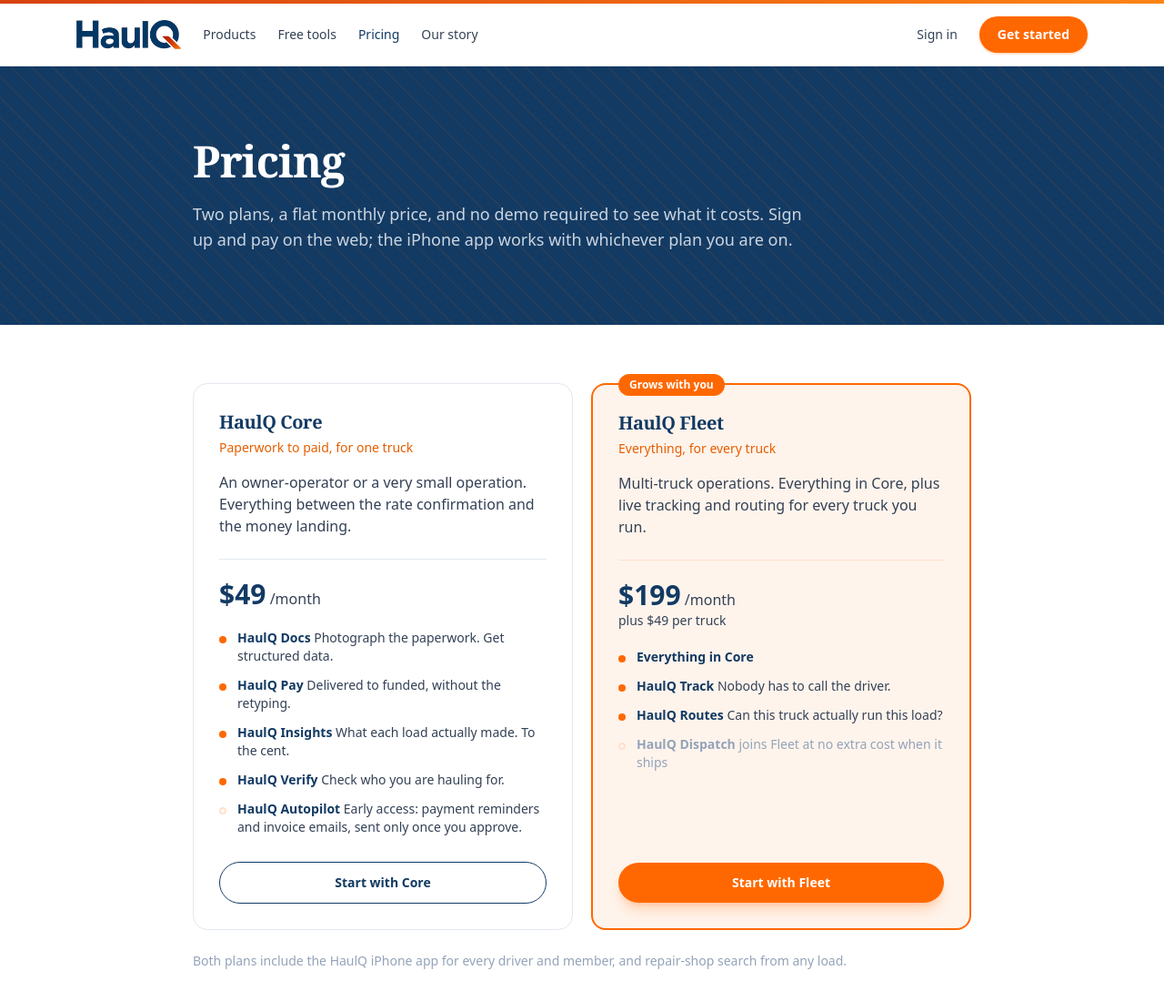
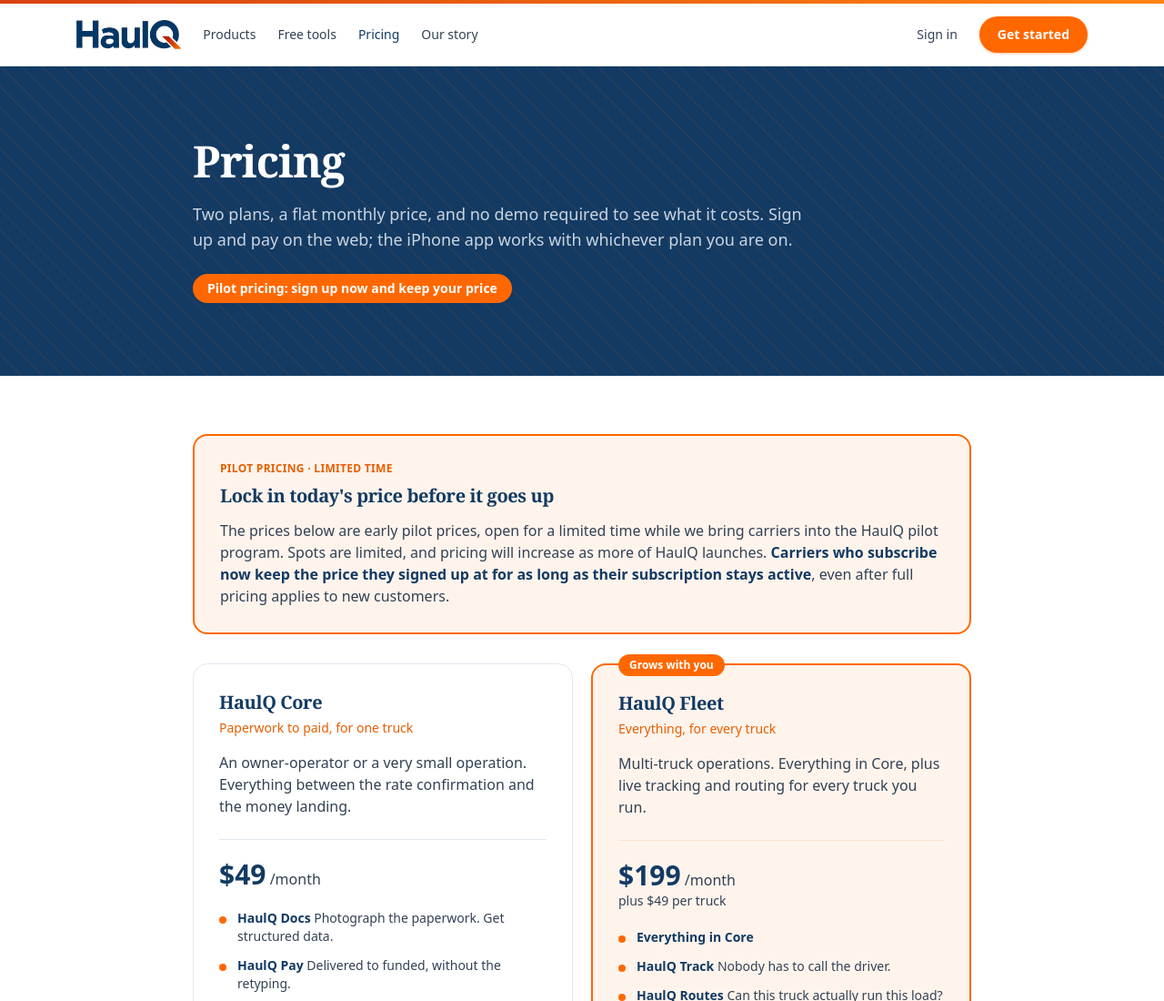
Before and after one commit to haulq-dev/haulq-site, an Astro site: page /pricing in a window 1280 px wide. Shown: the top 1100 px of the page at 91% size. Built offline with nearby package versions, Linux system fonts and the light colour scheme; Astro itself is replaced by a stand-in of ours.

Commit message:
Pricing: pilot pricing notice
Limited-time pilot prices that will rise; carriers who subscribe now
keep their price while their subscription stays active.

Co-Authored-By: Claude Opus 5.5 <noreply@anthropic.com>

```diff
--- a/src/pages/pricing.astro
+++ b/src/pages/pricing.astro
@@ -24,10 +24,25 @@ const comingSoon = PRODUCTS.filter((p) => p.plan === null);
         Two plans, a flat monthly price, and no demo required to see what it costs. Sign up and
         pay on the web; the iPhone app works with whichever plan you are on.
       </p>
+      <p class="mt-6 inline-block rounded-full bg-brand px-4 py-1.5 text-sm font-semibold text-white">
+        Pilot pricing: sign up now and keep your price
+      </p>
     </div>
   </section>
 
   <section class="mx-auto max-w-4xl px-5 py-16">
+    <div class="mb-8 rounded-2xl border-2 border-brand bg-brand-50 p-6 sm:p-7" role="note">
+      <p class="text-xs font-semibold uppercase tracking-wide text-brand-600">Pilot pricing · limited time</p>
+      <h2 class="display mt-2 text-xl font-semibold text-ink">Lock in today's price before it goes up</h2>
+      <p class="mt-3 text-slate">
+        The prices below are early pilot prices, open for a limited time while we bring carriers
+        into the HaulQ pilot program. Spots are limited, and pricing will increase as more of HaulQ
+        launches. <strong class="font-semibold text-ink">Carriers who subscribe now keep the price
+        they signed up at for as long as their subscription stays active</strong>, even after full
+        pricing applies to new customers.
+      </p>
+    </div>
+
     <div class="grid gap-5 sm:grid-cols-2">
       <div class="flex flex-col rounded-2xl border border-line p-7">
         <h2 class="display text-xl font-semibold">HaulQ Core</h2>
```
